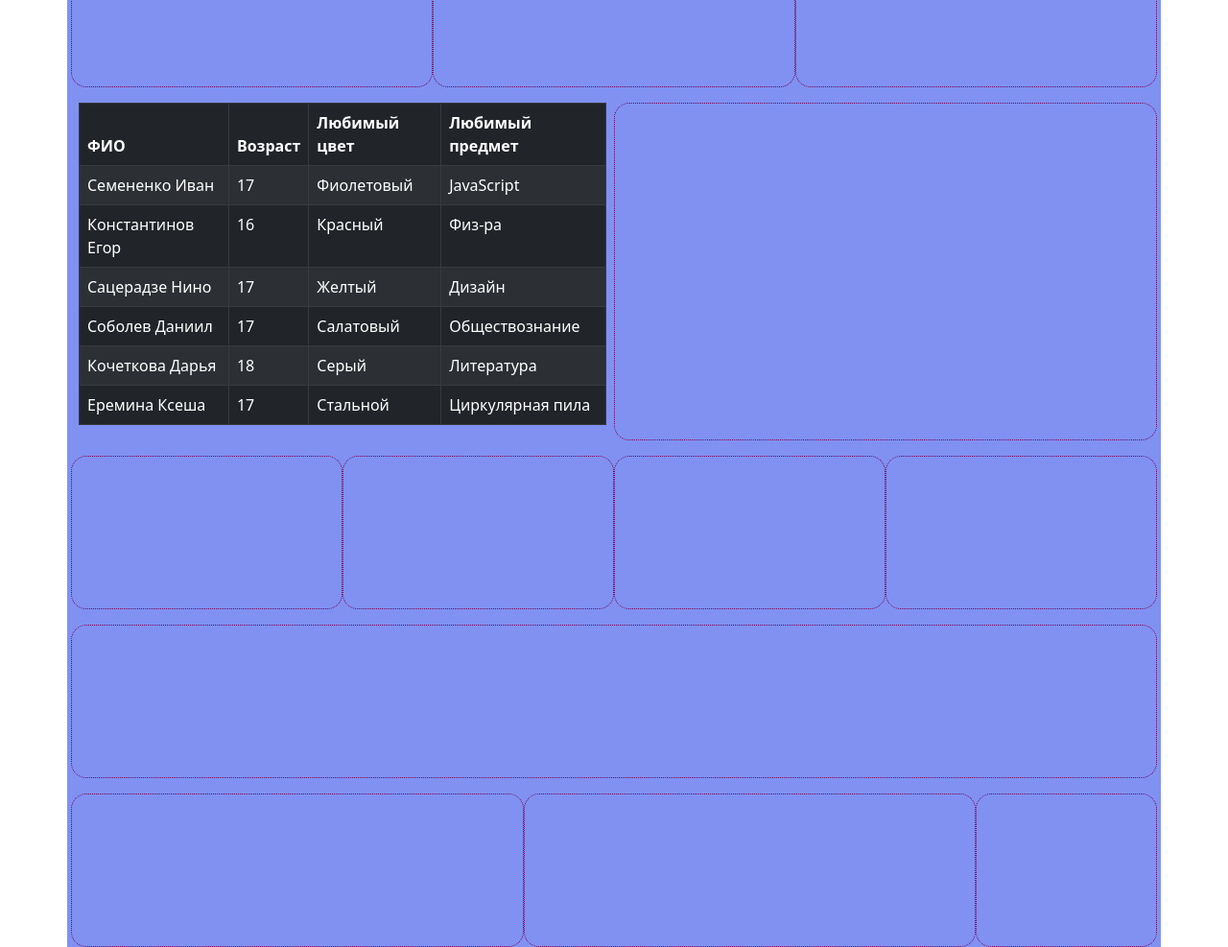
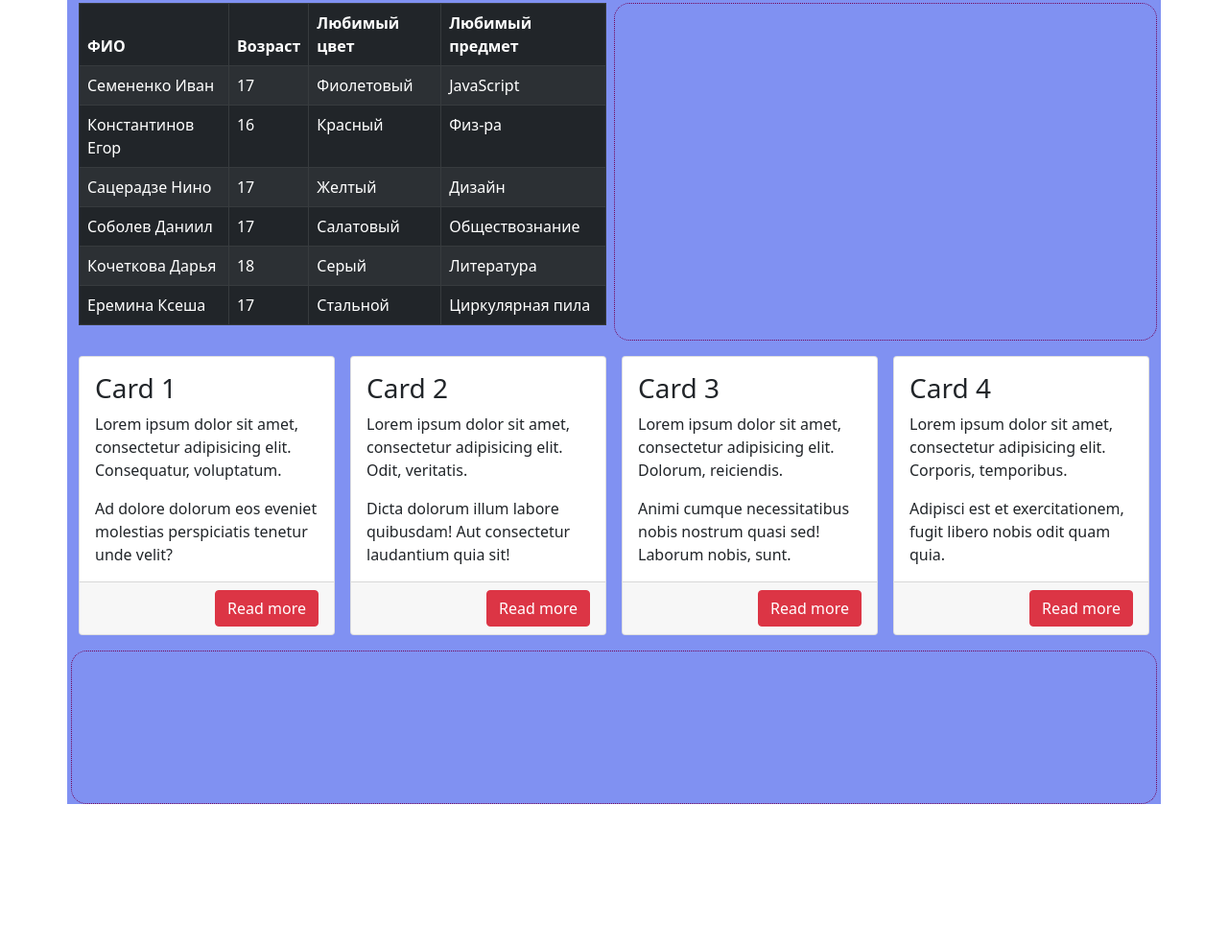
Before and after one commit to maripetrova/DOM-BOM, a plain HTML site: page less20/index.html in a window 1280 px wide. Shown: the part 421-1408 px from the top of the page at 96% size. After the commit the page ends 1259 px from the top, so only its background shows below. Drawn offline with nearby package versions, Linux system fonts and the light colour scheme.

Commit message:
Правка от 19.05.21

```diff
--- a/less20/index.html
+++ b/less20/index.html
@@ -5,6 +5,7 @@
     <meta name="viewport" content="width=device-width, initial-scale=1.0">
     <title>Title</title>
     <link href="https://cdn.jsdelivr.net/npm/bootstrap@5.0.0/dist/css/bootstrap.min.css" rel="stylesheet" integrity="sha384-wEmeIV1mKuiNpC+IOBjI7aAzPcEZeedi5yW5f2yOq55WWLwNGmvvx4Um1vskeMj0" crossorigin="anonymous">
+    <script src="https://cdn.jsdelivr.net/npm/bootstrap@5.0.1/dist/js/bootstrap.bundle.min.js" integrity="sha384-gtEjrD/SeCtmISkJkNUaaKMoLD0//ElJ19smozuHV6z3Iehds+3Ulb9Bn9Plx0x4" crossorigin="anonymous"></script>
     <style>
         :root {
             --color-main: #8091F2;
@@ -27,8 +28,24 @@
 <body>
     <div class="wrapper container">
         <div class="row gy-3 gx-3">
-            <div class="col col-12 col-md-6 col-xl-2">logo</div>
-            <div class="col col-12 col-md-6 col-xl-10">nav</div>
+<!--            <div class="col col-12 col-md-6 col-xl-2">logo</div>-->
+<!--            <div class="col col-12 col-md-6 col-xl-10">nav</div>-->
+            <div class="col-12">
+                <nav class="navbar navbar-expand-md navbar-dark bg-dark">
+                    <a href="" class="navbar-brand">Logo</a>
+                    <button class="navbar-toggler" data-bs-toggle="collapse" data-bs-target="#menu">
+                        <span class="navbar-toggler-icon"></span>
+                    </button>
+                    <div id="menu" class="collapse navbar-collapse">
+                        <ul class="navbar-nav">
+                            <li class="nav-item"><a href="" class="nav-link">Item 1</a></li>
+                            <li class="nav-item"><a href="" class="nav-link">Item 2</a></li>
+                            <li class="nav-item"><a href="" class="nav-link">Item 3</a></li>
+                            <li class="nav-item"><a href="" class="nav-link">Item 4</a></li>
+                        </ul>
+                    </div>
+                </nav>
+            </div>
             <div class="col col-12"></div>
             <div class="col col-4"></div>
             <div class="col col-4"></div>
@@ -84,15 +101,67 @@
                 </table>
             </div>
             <div class="col col-6"></div>
-            <div class="col col-3"></div>
-            <div class="col col-3"></div>
-            <div class="col col-3"></div>
-            <div class="col col-3"></div>
+<!--            <div class="col col-12 col-md-6 col-xl-3">Card 1</div>-->
+<!--            <div class="col col-12 col-md-6 col-xl-2">Card 2</div>-->
+<!--            <div class="col col-12 col-md-6 col-xl-3">Card 3</div>-->
+<!--            <div class="col col-12 col-md-6 col-xl-3">Card 4</div>-->
+
+            <div class="col-12 col-md-6 col-xl-3">
+                <div class="card h-100">
+                    <div class="card-body">
+                        <h3 class="card-title">Card 1</h3>
+                        <p class="card-text">Lorem ipsum dolor sit amet, consectetur adipisicing elit. Consequatur,
+                            voluptatum.</p>
+                        <p class="card-text">Ad dolore dolorum eos eveniet molestias perspiciatis tenetur unde
+                            velit?</p>
+                    </div>
+                    <div class="card-footer text-end">
+                        <button class="btn btn-danger">Read more</button>
+                    </div>
+                </div>
+            </div>
+            <div class="col-12 col-md-6 col-xl-3">
+                <div class="card h-100">
+                    <div class="card-body">
+                        <h3 class="card-title">Card 2</h3>
+                        <p class="card-text">Lorem ipsum dolor sit amet, consectetur adipisicing elit. Odit,
+                            veritatis.</p>
+                        <p class="card-text">Dicta dolorum illum labore quibusdam! Aut consectetur laudantium quia
+                            sit!</p>
+                    </div>
+                    <div class="card-footer text-end">
+                        <button class="btn btn-danger">Read more</button>
+                    </div>
+                </div>
+            </div>
+            <div class="col-12 col-md-6 col-xl-3">
+                <div class="card h-100">
+                    <div class="card-body">
+                        <h3 class="card-title">Card 3</h3>
+                        <p class="card-text">Lorem ipsum dolor sit amet, consectetur adipisicing elit. Dolorum,
+                            reiciendis.</p>
+                        <p class="card-text">Animi cumque necessitatibus nobis nostrum quasi sed! Laborum nobis,
+                            sunt.</p>
+                    </div>
+                    <div class="card-footer text-end">
+                        <button class="btn btn-danger">Read more</button>
+                    </div>
+                </div>
+            </div>
+            <div class="col-12 col-md-6 col-xl-3">
+                <div class="card h-100">
+                    <div class="card-body">
+                        <h3 class="card-title">Card 4</h3>
+                        <p class="card-text">Lorem ipsum dolor sit amet, consectetur adipisicing elit. Corporis,
+                            temporibus.</p>
+                        <p class="card-text">Adipisci est et exercitationem, fugit libero nobis odit quam quia.</p>
+                    </div>
+                    <div class="card-footer text-end">
+                        <button class="btn btn-danger">Read more</button>
+                    </div>
+                </div>
+            </div>
             <div class="col col-12"></div>
-            <div class="col col-5"></div>
-            <div class="col col-5"></div>
-            <div class="col col-2"></div>
-        </div>
-    </div>
+    </div></div>
 </body>
 </html>
```
